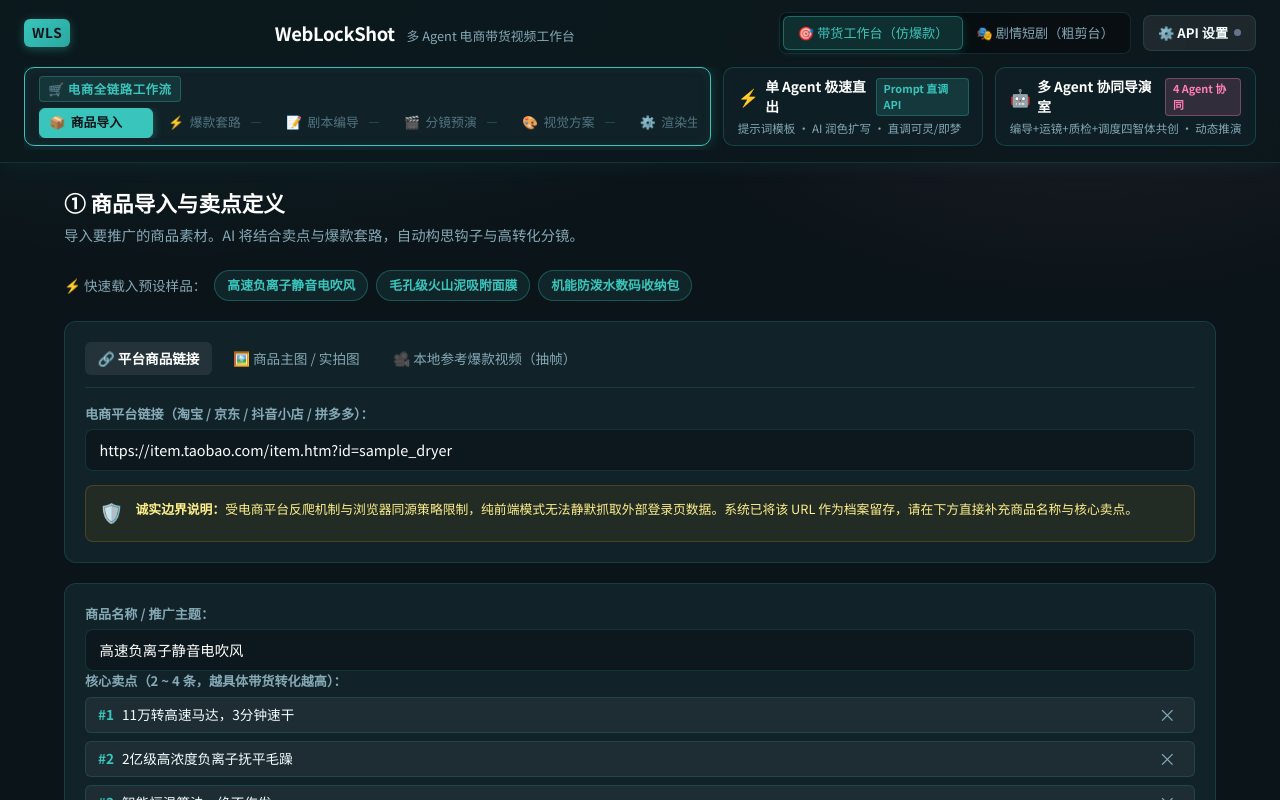
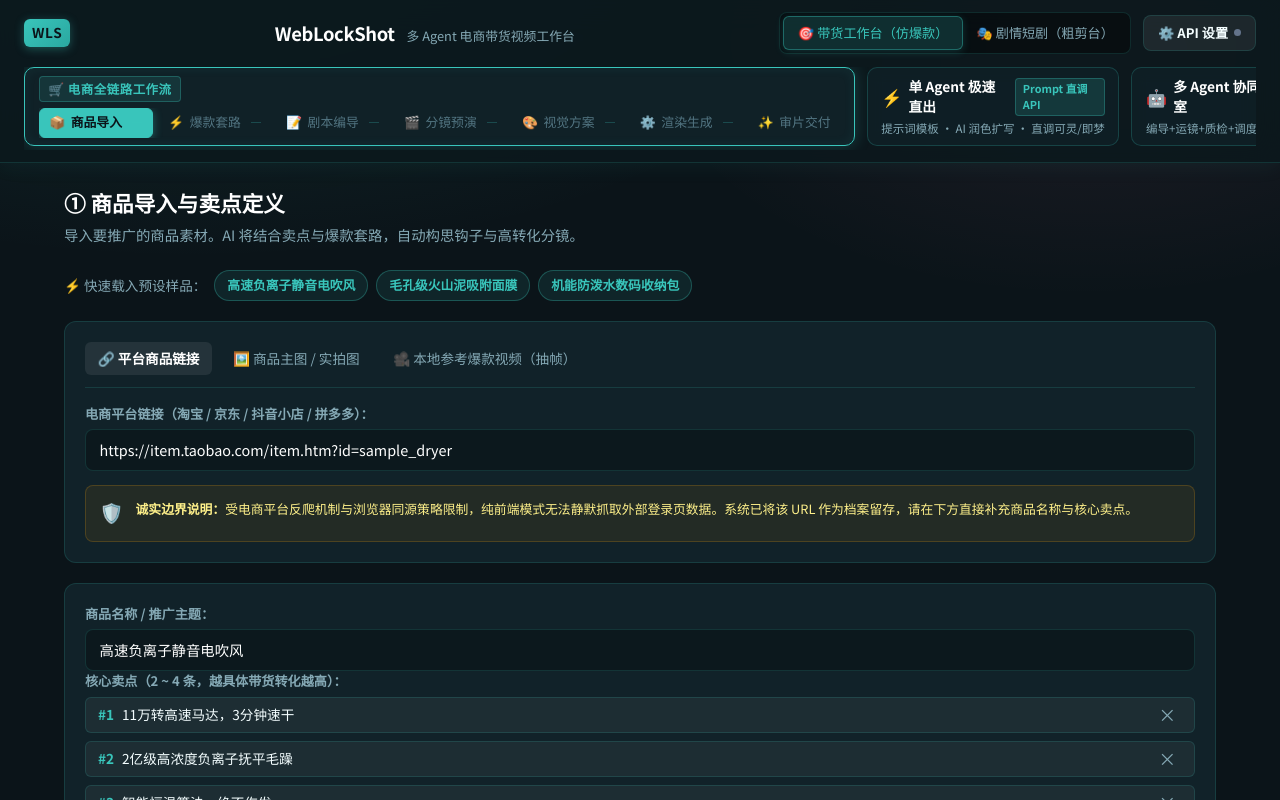
Before and after one commit to QWQcool/WebLockShot, a React (Vite) app: page / in a window 1280 px wide. Shown: the top 800 px of the page. Built offline with nearby package versions, Linux system fonts and the light colour scheme.

Commit message:
fix(ui): optimize zone-pipeline width to shrink-fit content and make entire card clickable

```diff
--- a/src/index.css
+++ b/src/index.css
@@ -884,11 +884,11 @@ textarea:focus-visible {
 
 /* 左侧红框：电商全流程工作流 */
 .zone-pipeline {
-  flex: 1 1 auto;
-  min-width: 580px;
+  flex: 0 0 auto;
   display: flex;
   flex-direction: column;
   gap: 0.35rem;
+  cursor: pointer;
 }
 
 .zone-header-trigger {
@@ -961,7 +961,8 @@ textarea:focus-visible {
 /* 中间与右侧红框卡片 */
 .zone-single,
 .zone-multi {
-  flex: 0 0 260px;
+  flex: 1 1 240px;
+  max-width: 320px;
   cursor: pointer;
   display: flex;
   flex-direction: column;
--- a/src/ui/components/WorkbenchHeader.tsx
+++ b/src/ui/components/WorkbenchHeader.tsx
@@ -92,13 +92,12 @@ export const WorkbenchHeader: React.FC<Props> = ({
             className={`workflow-zone-card zone-pipeline ${
               studioMode === 'pipeline' ? 'active' : ''
             }`}
+            onClick={() => onStudioModeChange?.('pipeline')}
+            role="button"
+            tabIndex={0}
+            title="点击切换到电商全链路工作流"
           >
-            <div
-              className="zone-header-trigger"
-              onClick={() => onStudioModeChange?.('pipeline')}
-              role="button"
-              tabIndex={0}
-            >
+            <div className="zone-header-trigger">
               <span className="zone-tag">🛒 电商全链路工作流</span>
             </div>
 
```
